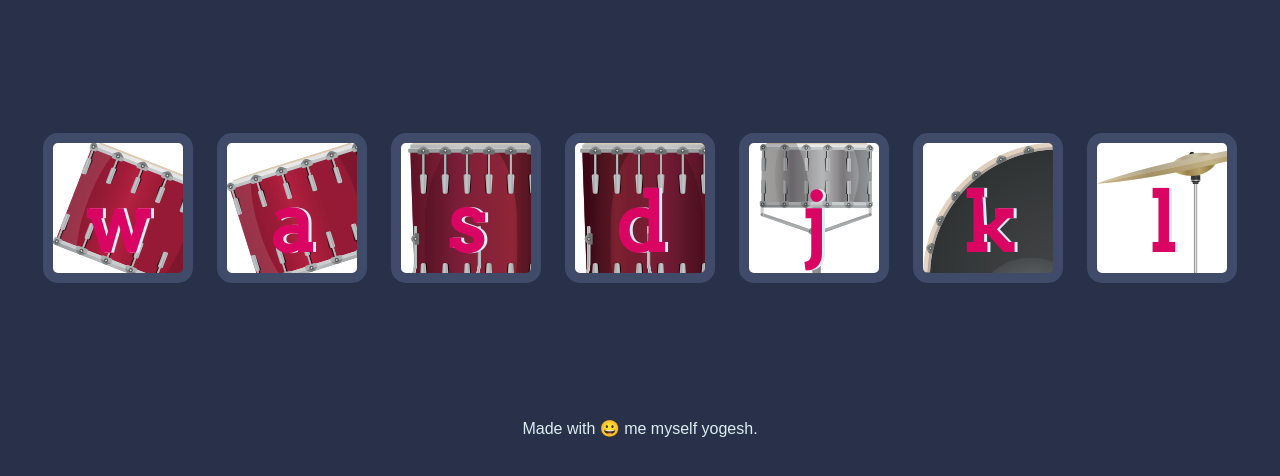
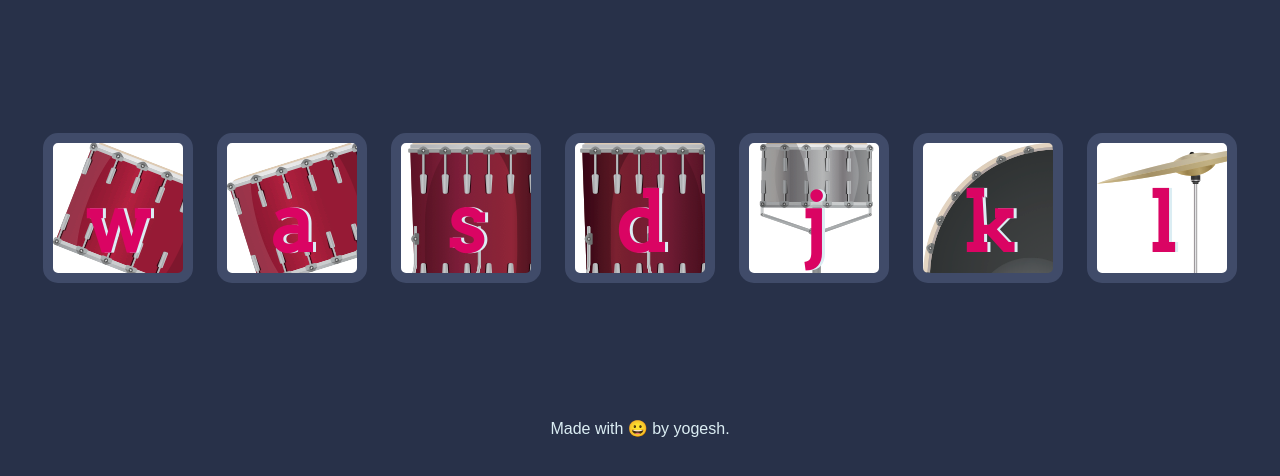
Before and after one commit to Yogesh1903/drum_music_ststem, a plain HTML site: page music/index.html in a window 1280 px wide. Shown: the part 156-632 px from the top of the page. Drawn offline with Linux system fonts and the light colour scheme.

Commit message:
Update index.html

```diff
--- a/music/index.html
+++ b/music/index.html
@@ -23,7 +23,7 @@
 
 <script src="index.js" charset="utf-8"></script>
   <footer>
-    Made with 😀 me myself yogesh.
+    Made with 😀 by yogesh.
   </footer>
 </body>
 
```
